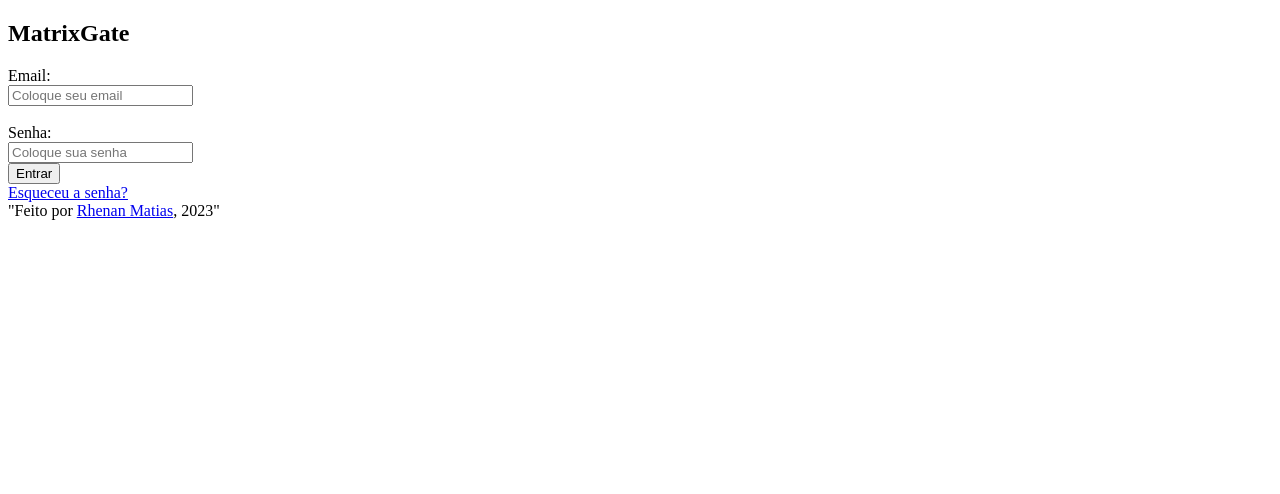
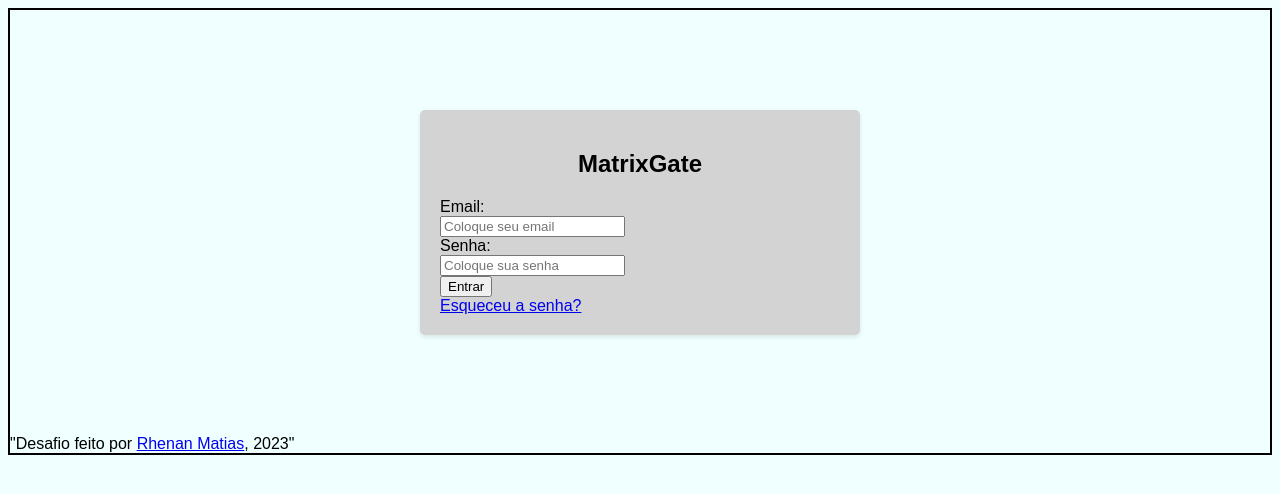
Before and after one commit to RhenanMatias/challenge-tela-de-login, a plain HTML site: page index.html in a window 1280 px wide. Drawn offline with Linux system fonts and the light colour scheme.

Commit message:
centralizando box login e inputs

```diff
--- a/index.html
+++ b/index.html
@@ -12,13 +12,11 @@
     <section class="container">
         <h1>MatrixGate</h1>
         <form>
-            <label for="email">Email:</label> <br>
+            <label for="email">Email:</label>
             <input type="text" id="email" placeholder="Coloque seu email">
 
-            <br><br>
-
-            <label for="password">Senha: </label> <br>
-            <input type="password" id="Password" placeholder="Coloque sua senha"> <br>
+            <label for="password">Senha: </label>
+            <input type="password" id="Password" placeholder="Coloque sua senha">
 
             <button type="submit">Entrar</button>
         </form>
@@ -29,7 +27,7 @@
     </section>
 
     <footer>
-        "Feito por <a href="https://github.com/RhenanMatias">Rhenan Matias</a>, 2023"
+        "Desafio feito por <a href="https://github.com/RhenanMatias" target="_blank">Rhenan Matias</a>, 2023"
     </footer>
 </body>
 </html>
--- a/style.css
+++ b/style.css
@@ -0,0 +1,22 @@
+body {
+    background-color: azure;
+    font-family: Arial, Helvetica, sans-serif;
+    border: 2px solid black;
+}
+
+.container {
+    max-width: 400px;
+    margin: 100px auto;
+    padding: 20px;
+    background-color: lightgray;
+    border-radius: 5px;
+    box-shadow: 0px 2px 5px rgba(0, 0, 0, 0.1);
+}
+
+h1 {
+    text-align: center;
+}
+
+label, input {
+    display: block;
+}
```
